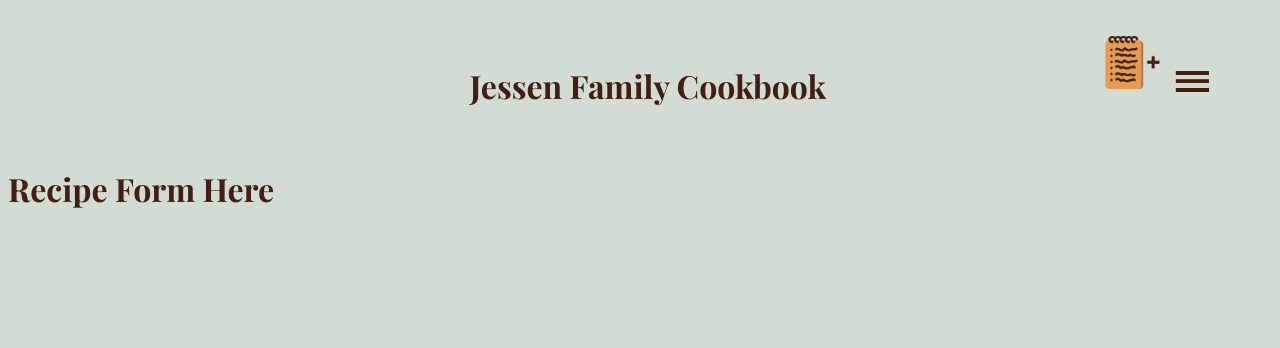
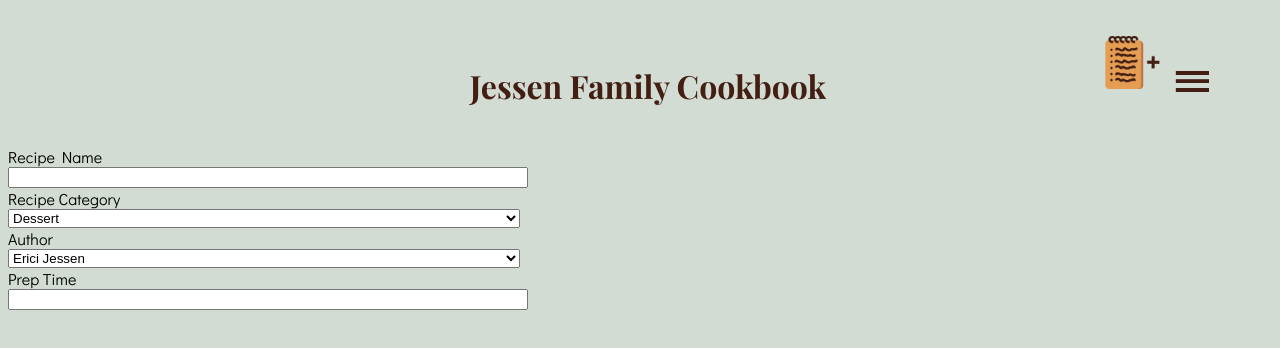
Before and after one commit to BlueNealis/jessen-family-cookbook, a Next.js app: page /new-recipe in a window 1280 px wide. Shown: the top 348 px of the page. Built offline with nearby package versions, Linux system fonts and the light colour scheme; a web font is replaced by a local one.

Commit message:
Add some simple html form elements

```diff
--- a/src/app/components/navBar/navBar.js
+++ b/src/app/components/navBar/navBar.js
@@ -4,7 +4,9 @@ const NavBar = () => {
 return(
     <header className={styles.navHeader}>
         <div className={styles.topNavCenter}>
-             <h1>Jessen Family Cookbook</h1>
+            <Link href='/'>
+                 <h1>Jessen Family Cookbook</h1>
+             </Link>
         </div>
         <div className={styles.topNavRight}>
             <Link href='new-recipe' className={styles.newRecipeButton}>
@@ -12,7 +14,7 @@ return(
             </Link>
 
             <button className={styles.menuBurgerButton}>
-             <img src='menu-burger.png' alt='Open Side Menu'/>
+                 <img src='menu-burger.png' alt='Open Side Menu'/>
             </button>
         </div>
     </header>
--- a/src/app/components/sideNav/sideNav.js
+++ b/src/app/components/sideNav/sideNav.js
@@ -1,5 +1,9 @@
+'use client'
 import Link from "next/link"
+import { useState } from "react"
 import styles from './sideNav.module.scss'
+
+const [visible, setVisibility] = useState(false);
 
 const SideNav = () => {
     return(
--- a/src/app/components/sideNav/sideNav.module.scss
+++ b/src/app/components/sideNav/sideNav.module.scss
@@ -9,10 +9,10 @@
     display:flex;
     flex-direction: column;
     align-items: center;
-    position: absolute;
+    position: fixed;
     top: 0;
     left: 0;
-
+    transform: translate3d(-100vw, 0, 0);
     h2 {
         @include vars.subheader-font();
     }
--- a/src/app/new-recipe/page.js
+++ b/src/app/new-recipe/page.js
@@ -1,11 +1,13 @@
 import NavBar from "../components/navBar/navBar";
+import RecipeForm from "./recipeForm";
+
 
 export default function RecipeFormPage() {
 
     return (
       <main >
         <NavBar/>
-        <h1>Recipe Form Here</h1>
+        <RecipeForm/>
       </main>
     )
 
--- /dev/null
+++ b/src/app/new-recipe/recipeForm.js
@@ -0,0 +1,24 @@
+import styles from './recipeForm.module.scss'
+
+const RecipeForm = () => {
+    return(
+            <form className={styles.formContainer}>
+                <label>Recipe Name</label>
+                <input type='text'></input>
+                <label>Recipe Category</label>
+                <select id='category' name='category'>
+                    <option value='Dessert'>Dessert</option>
+                    <option value='Breakfast'>Breakfast</option>
+                </select>
+                <label>Author</label>
+                <select id='author' name='author'>
+                    <option value='Erici Jessen'>Erici Jessen</option>
+                    <option value='Blue Jessen'>Blue Jessen</option>
+                </select>
+                <label>Prep Time</label>
+                <input type='text'></input>
+            </form>
+    )
+}
+
+export default RecipeForm;
--- /dev/null
+++ b/src/app/new-recipe/recipeForm.module.scss
@@ -0,0 +1,7 @@
+.formContainer {
+    display: flex;
+    flex-direction: column;
+    input, select {
+        width: 40vw;
+    }
+}
```
